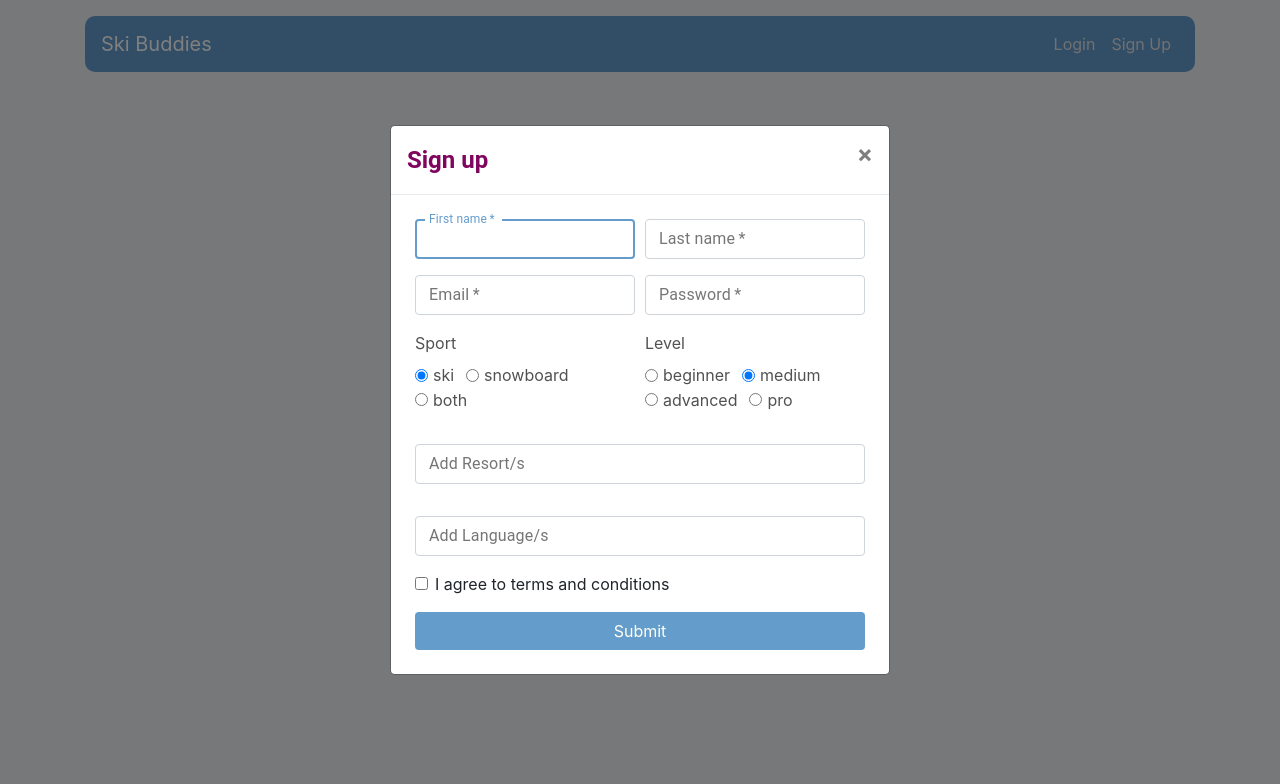
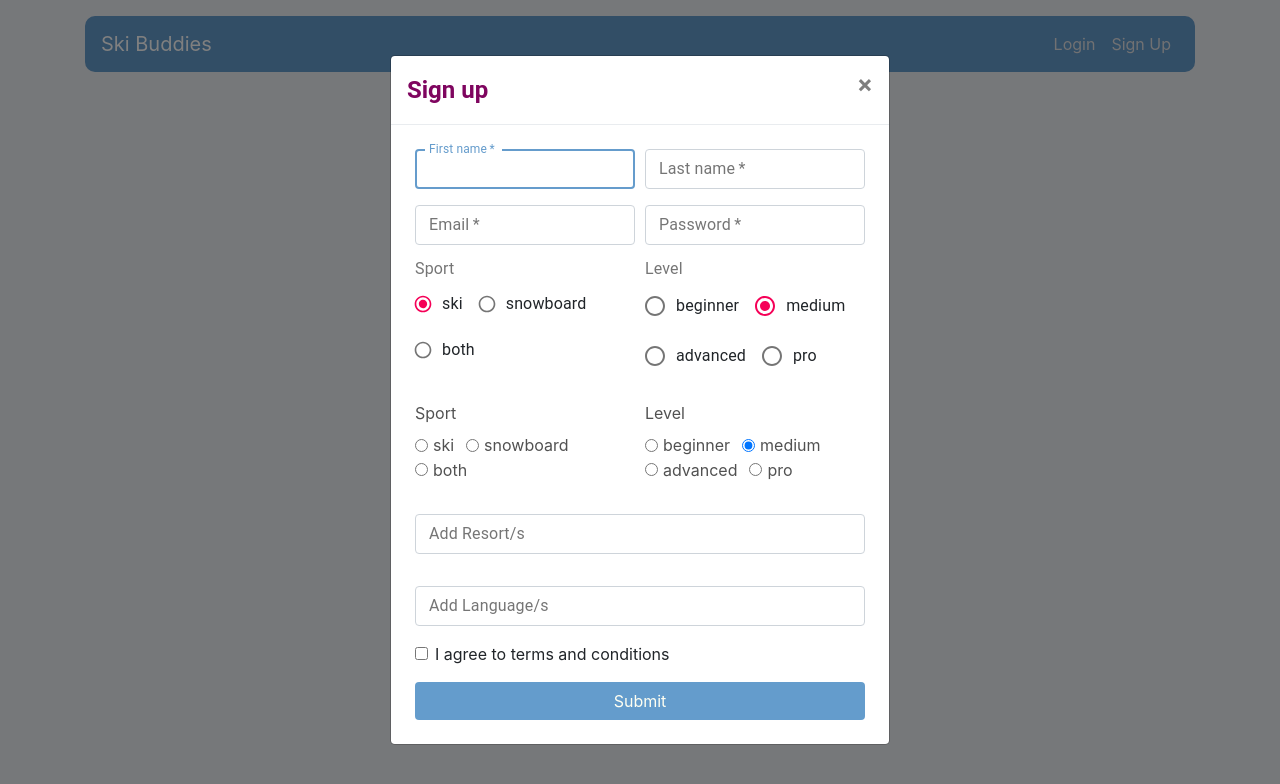
Before and after one commit to stefi23/ski-with-me, a React (Create React App) app in the folder client/: page /register in a window 1280 px wide. Shown: the top 784 px of the page. Built offline with nearby package versions, Linux system fonts and the light colour scheme; no server answers.

Commit message:
added the radio buttons

```diff
--- a/client/src/components/Register/index.js
+++ b/client/src/components/Register/index.js
@@ -30,6 +30,46 @@ Register.propTypes = {
   getUserId:PropTypes.func.isRequired,
 }
 
+const useStylesRadio = makeStyles({
+  root: {
+    '&:hover': {
+      backgroundColor: 'transparent',
+    },
+  },
+  icon: {
+    borderRadius: '50%',
+    width: 16,
+    height: 16,
+    boxShadow: 'inset 0 0 0 1px rgba(16,22,26,.2), inset 0 -1px 0 rgba(16,22,26,.1)',
+    backgroundColor: '#f5f8fa',
+    backgroundImage: 'linear-gradient(180deg,hsla(0,0%,100%,.8),hsla(0,0%,100%,0))',
+    '$root.Mui-focusVisible &': {
+      outline: '2px auto rgba(19,124,189,.6)',
+      outlineOffset: 2,
+    },
+    'input:hover ~ &': {
+      backgroundColor: '#ebf1f5',
+    },
+    'input:disabled ~ &': {
+      boxShadow: 'none',
+      background: 'rgba(206,217,224,.5)',
+    },
+  },
+  checkedIcon: {
+    backgroundColor: '#137cbd',
+    backgroundImage: 'linear-gradient(180deg,hsla(0,0%,100%,.1),hsla(0,0%,100%,0))',
+    '&:before': {
+      display: 'block',
+      width: 16,
+      height: 16,
+      backgroundImage: 'radial-gradient(#fff,#fff 28%,transparent 32%)',
+      content: '""',
+    },
+    'input:hover ~ &': {
+      backgroundColor: '#106ba3',
+    },
+  },
+});
 
 const useStylesAutoComplete = makeStyles( (theme) => ({
   root: {
@@ -181,6 +221,7 @@ function Register({ intialSkierList, updateLoggedIn, getName, getUserId }) {
 
   const classes = useStyles();
   const classesAutoComplete = useStylesAutoComplete();
+  const classesRadio = useStylesRadio()
 
   useEffect(() => {
     (async () => {
@@ -326,6 +367,29 @@ function Register({ intialSkierList, updateLoggedIn, getName, getUserId }) {
                 /> */}
               </div>
             </div>
+            {/* radio material */}
+            <div className="form-row">
+              <div className="form-group col-md-6">
+                <FormLabel component="legend">Sport</FormLabel>
+                <RadioGroup aria-label="sport" name="sport" value={sport} onChange={handleSportChange} row>
+                  <FormControlLabel value="ski" control={<Radio size="small"/>} label="ski" />
+                  <FormControlLabel value="snowboard" control={<Radio size="small"/>} label="snowboard" />
+                  <FormControlLabel value="both" control={<Radio size="small" />} label="both" />
+              </RadioGroup>
+              </div>
+
+            <div className="form-group col-md-6">
+                <FormLabel component="legend">Level</FormLabel>
+                <RadioGroup aria-label="gender" name="gender1" value={level} onChange={handleLevelChange} row>
+                  <FormControlLabel value="beginner" control={<Radio />} label="beginner" />
+                  <FormControlLabel value="medium" control={<Radio />} label="medium" />
+                  <FormControlLabel value="advanced" control={<Radio />} label="advanced" />
+                  <FormControlLabel value="pro"  control={<Radio />} label="pro" />
+              </RadioGroup>
+              </div>
+            </div>
+
+            {/* end */}
             <div className="form-row">
               <div className="form-group col-md-6 mb-0">
                 <label className="text-gray">Sport</label>
@@ -337,6 +401,7 @@ function Register({ intialSkierList, updateLoggedIn, getName, getUserId }) {
             <div className="form-row">
               <div className="form-group col-md-6">
                 <div className="form-check form-check-inline">
+
                   <RadioBox
                     name="sport"
                     label="ski"
```
